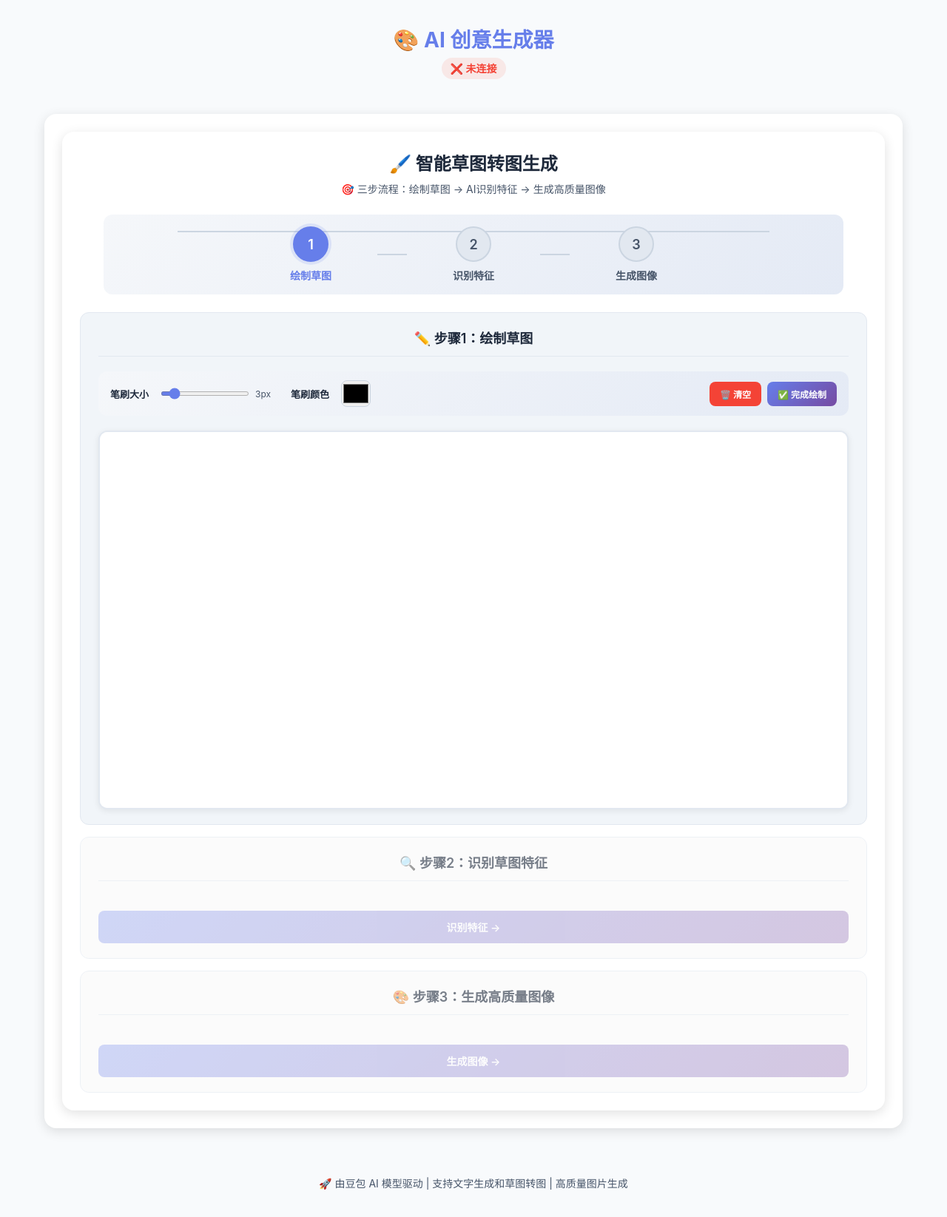
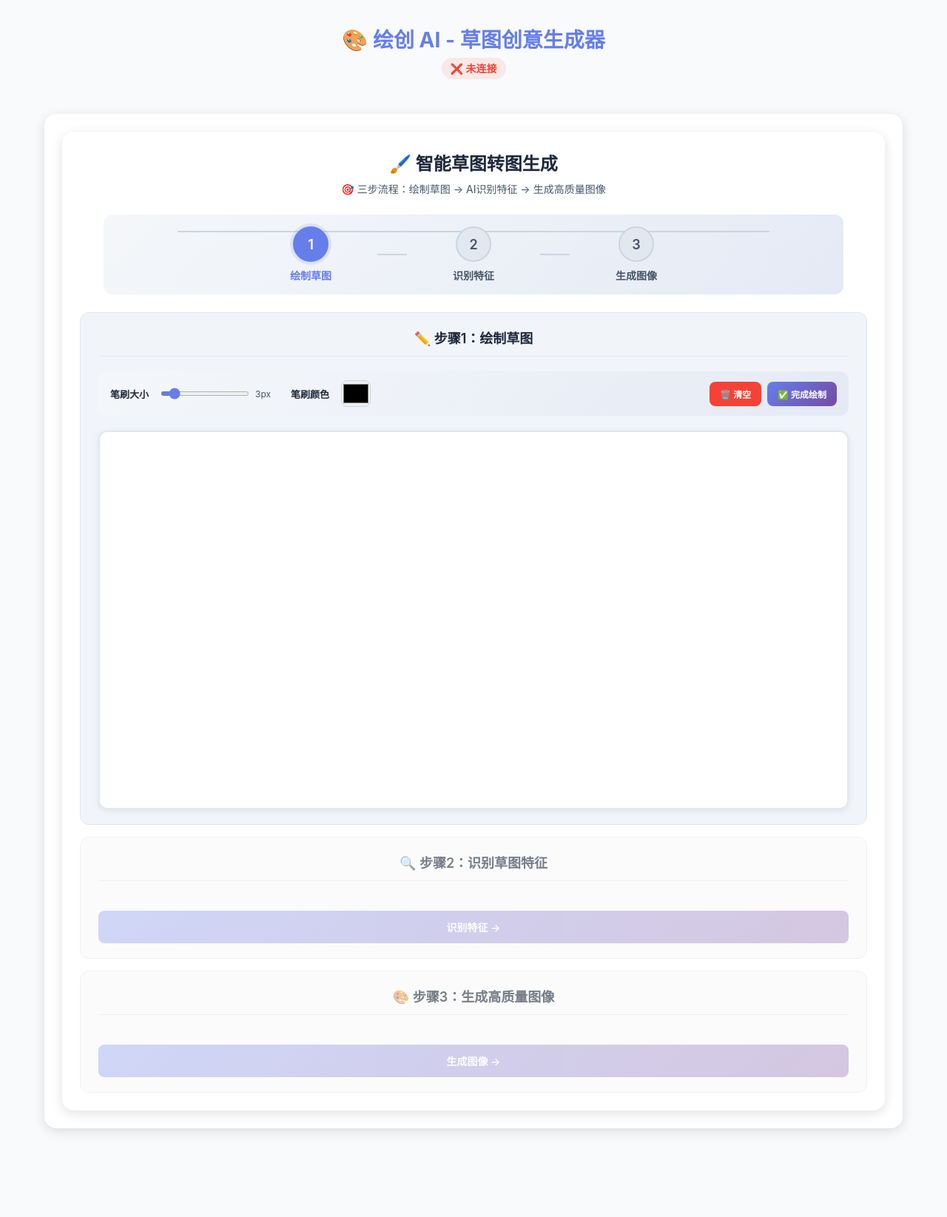
Before and after one commit to NoOneAhead/sketch-to-image, a React (Vite) app in the folder frontend/: page / in a window 1280 px wide. Shown: the whole page at 74% size. After the commit the page ends 1561 px from the top, so only its background shows below. Built offline with nearby package versions, Linux system fonts and the light colour scheme; no server answers.

Commit message:
Add files via upload
update

```diff
--- a/frontend/src/App.jsx
+++ b/frontend/src/App.jsx
@@ -1,7 +1,5 @@
 import { useState, useEffect } from 'react';
 import {
-  getStyles,
-  getImageSizes,
   healthCheck,
 } from './api/services';
 import SketchEditor from './components/SketchEditor';
@@ -19,12 +17,7 @@ export default function App() {
       try {
         const isHealthy = await healthCheck();
         setApiStatus(isHealthy);
-
         if (isHealthy) {
-          const [stylesData, sizesData] = await Promise.all([
-            getStyles(),
-            getImageSizes(),
-          ]);
         } else {
           setError('⚠️ 后端服务未启动');
         }
@@ -45,7 +38,7 @@ export default function App() {
   return (
     <div className="app">
       <header className="header">
-        <h1>🎨 AI 创意生成器</h1>
+        <h1>🎨 绘创 AI - 草图创意生成器</h1>
         <div className="header-right">
           <span className={`status ${apiStatus ? 'ok' : 'error'}`}>
             {apiStatus ? '✅ 已连接' : '❌ 未连接'}
@@ -67,10 +60,6 @@ export default function App() {
           </section>
         </div>
       </main>
-
-      <footer className="footer">
-        <p>🚀 由豆包 AI 模型驱动 | 支持文字生成和草图转图 | 高质量图片生成</p>
-      </footer>
     </div>
   );
 }
```
